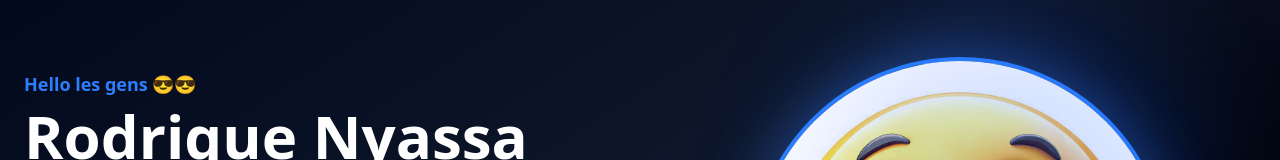
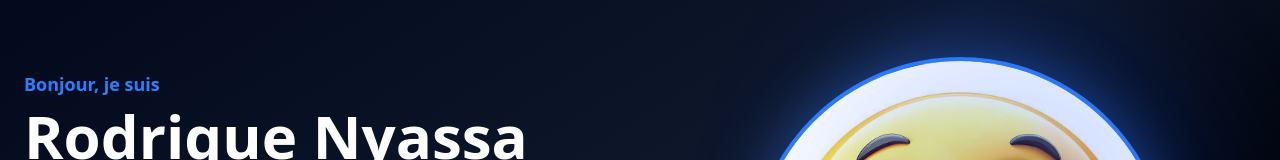
Before and after one commit to nyassarodrigue/portfolio, a Next.js app: page / in a window 1280 px wide. Shown: the part 181-341 px from the top of the page. Built offline with nearby package versions, Linux system fonts and the light colour scheme.

Commit message:
fix du rendu post final test1

```diff
--- a/src/components/Hero.tsx
+++ b/src/components/Hero.tsx
@@ -27,7 +27,7 @@ export default function Hero() {
             }}
           >
             <p className="text-blue-500 text-lg font-semibold mb-2">
-              Hello les gens 😎😎
+              Bonjour, je suis
             </p>
 
             <h1 className="text-5xl md:text-6xl font-bold mb-6">
```
